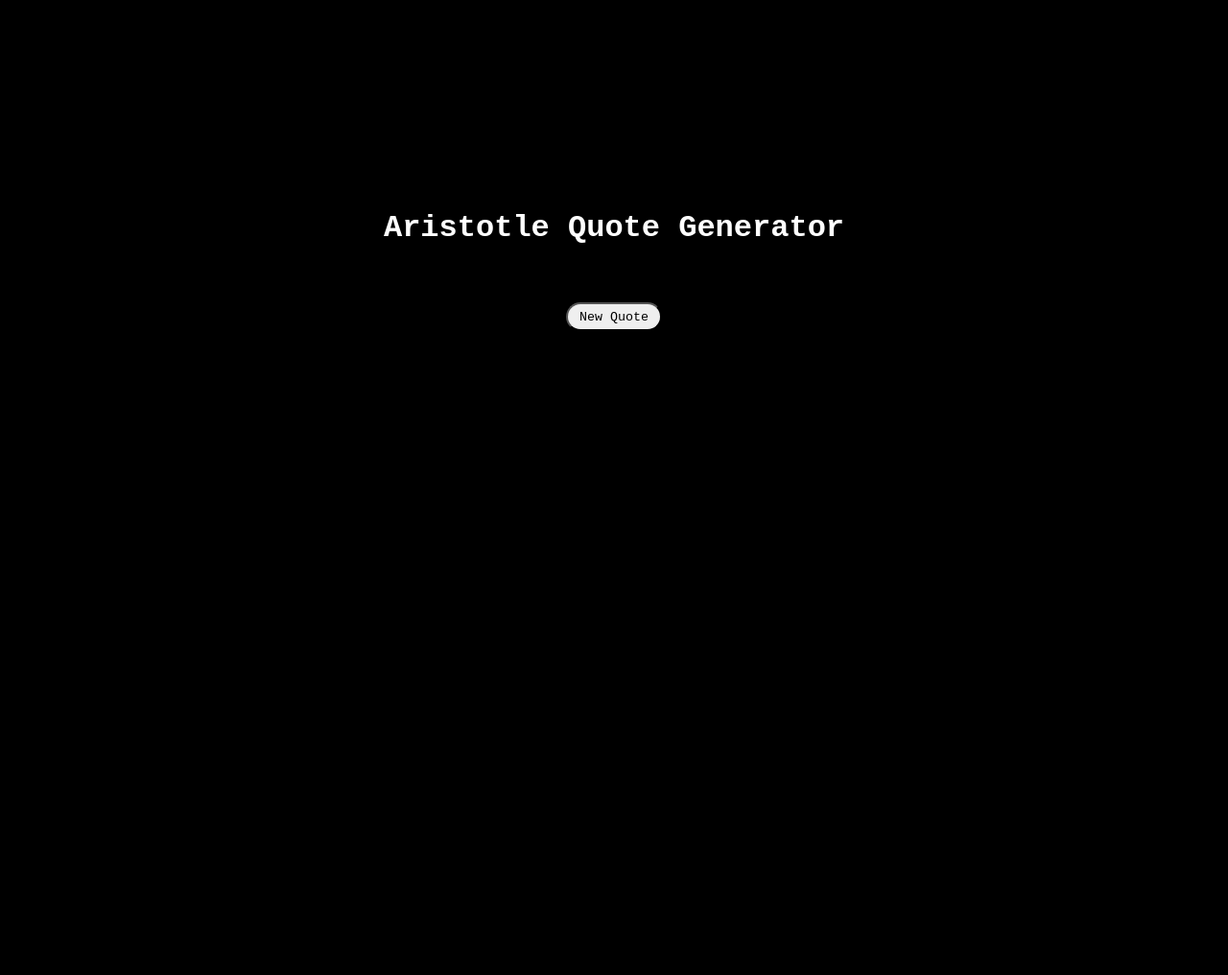
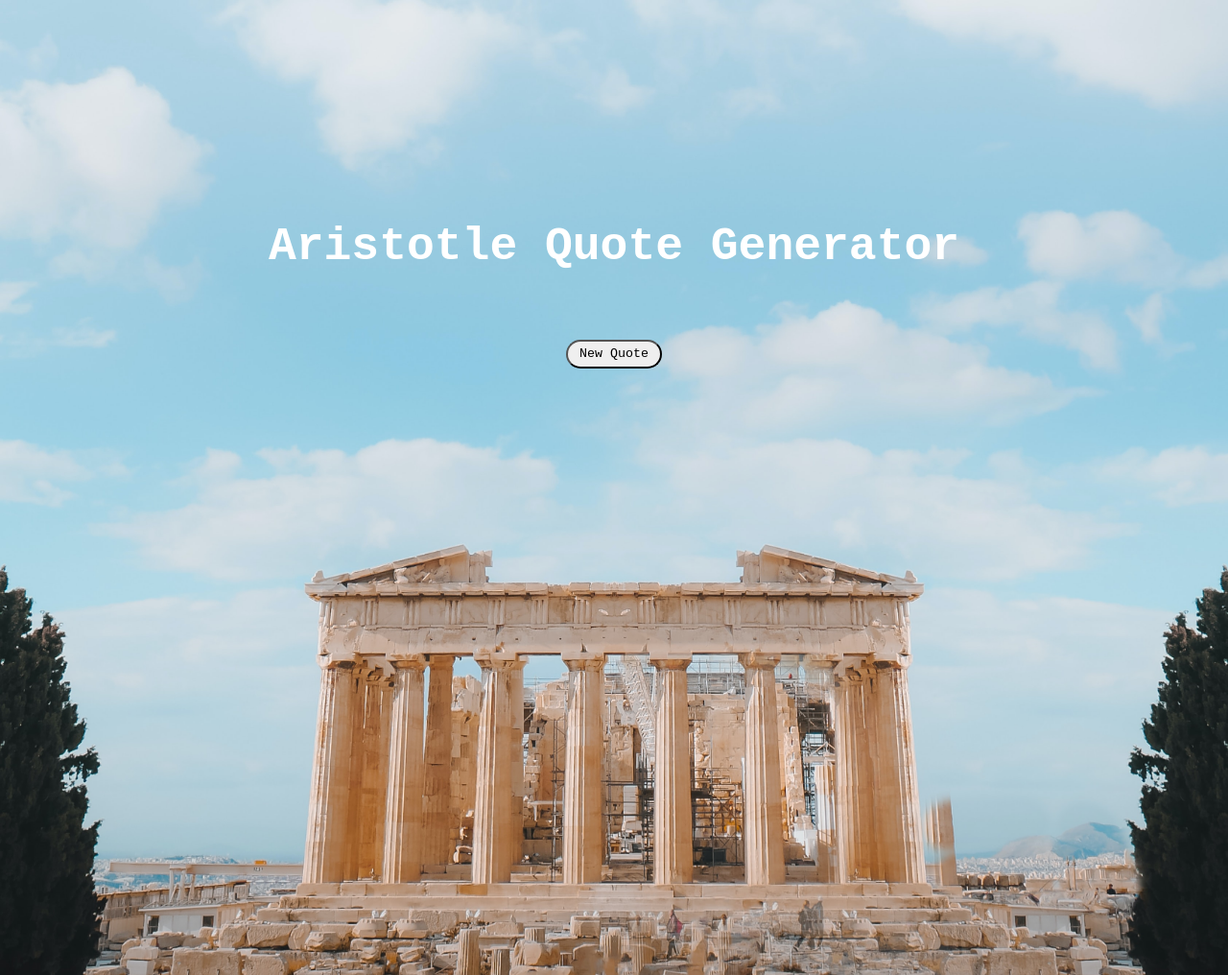
Before and after one commit to khirosart/quote-generator, a plain HTML site: page index.html in a window 1280 px wide. Shown: the whole page at 96% size. Before the commit the page ends 800 px from the top, so only its background shows below. Drawn offline with Linux system fonts and the light colour scheme.

Commit message:
style changes

```diff
--- a/style.css
+++ b/style.css
@@ -3,7 +3,15 @@
 }
 body {
   background-color: black;
-  font-size: ;
+  font-size: 16px;
+  background: url(/assets/pat-whelen-cHvyUM-kXoA-unsplash.jpg);
+  background-size: cover;
+  background-position: center;
+  background-repeat: no-repeat;
+  height: 1000px;
+}
+h1 {
+  font-size: 3rem;
 }
 
 button {
@@ -21,3 +29,7 @@ button {
   padding-top: 15%;
   color: white;
 }
+#quoteDisplay {
+  font-size: 1.8rem;
+  font-weight: bold;
+}
```
Also changed, not shown: assets/pat-whelen-cHvyUM-kXoA-unsplash.jpg (added).
